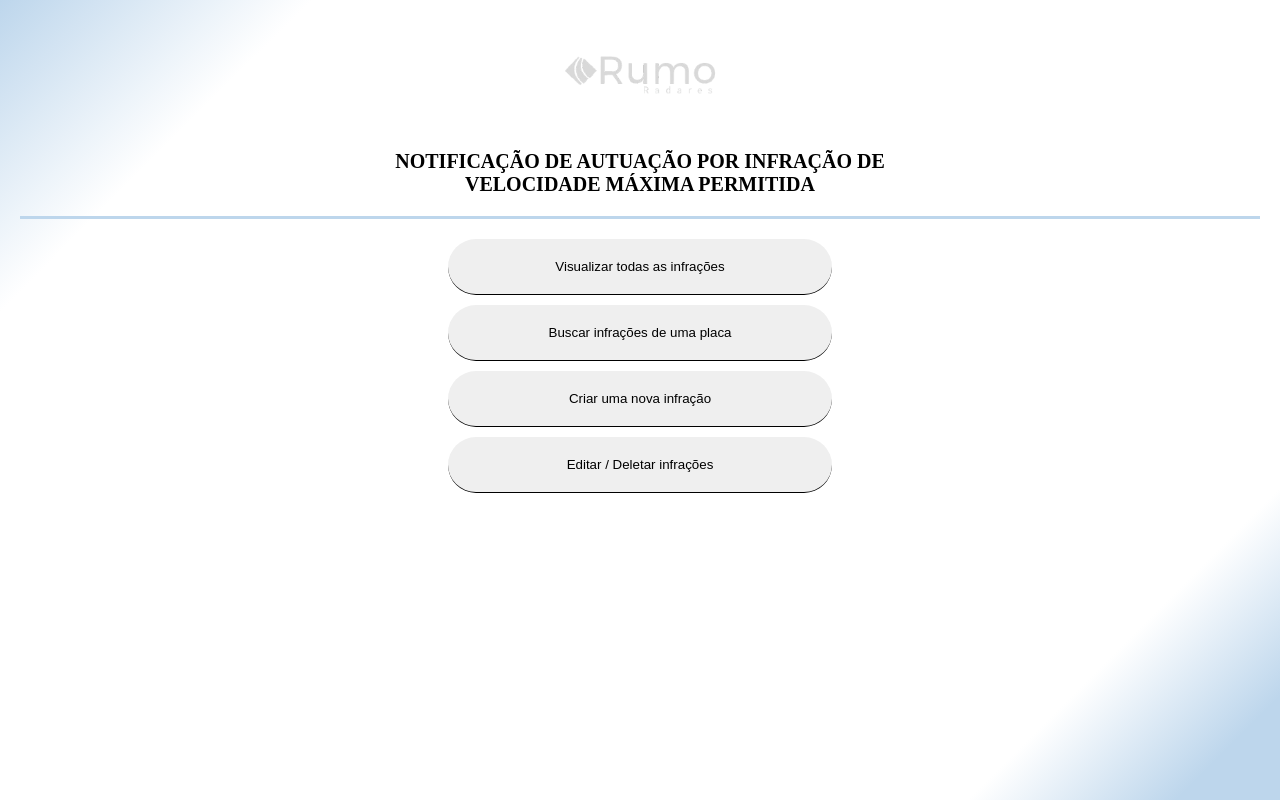
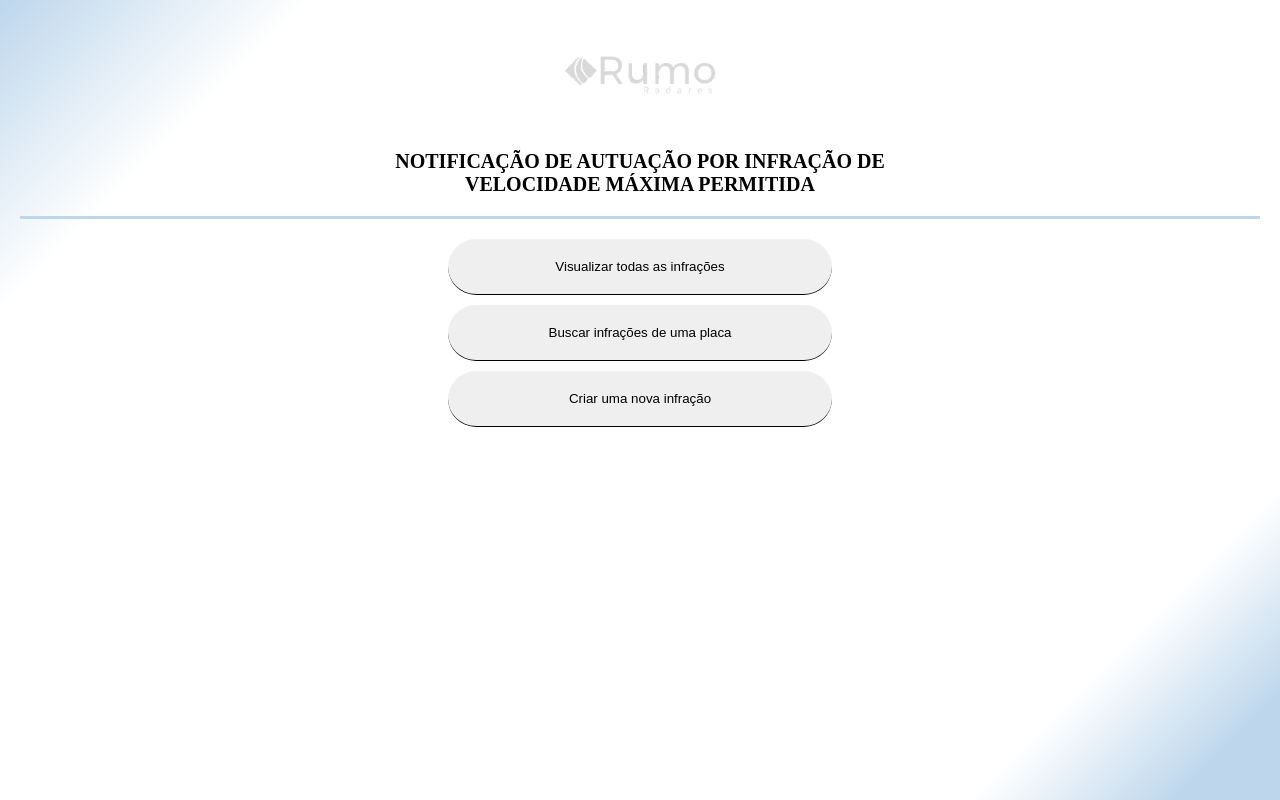
Before and after one commit to GuilhermeFranciscoPereira/NotificationProtelt_FrontEnd, a Next.js app: page / in a window 1280 px wide. Built offline with nearby package versions, Linux system fonts and the light colour scheme.

Commit message:
chore(buttons): remove unused edit/delete button

```diff
--- a/src/components/Buttons/ButtonSection/index.tsx
+++ b/src/components/Buttons/ButtonSection/index.tsx
@@ -11,7 +11,6 @@ export default function ButtonSection() {
             <ButtonStructure>Visualizar todas as infrações</ButtonStructure>
             <ButtonStructure functionOnClick={() => searchByPlate()}>Buscar infrações de uma placa</ButtonStructure>
             <ButtonStructure functionOnClick={() => createNewInfringement()}>Criar uma nova infração</ButtonStructure>
-            <ButtonStructure>Editar / Deletar infrações</ButtonStructure>
         </section>
     )
 }
```
